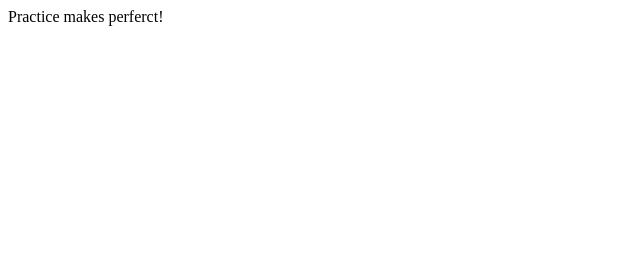
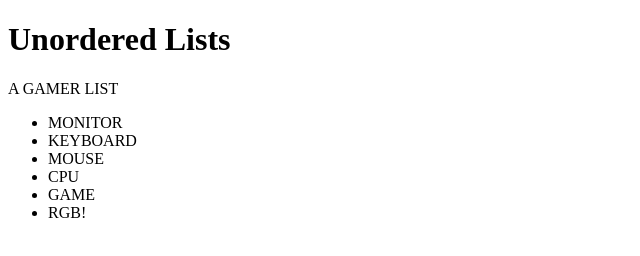
Before and after one commit to Juarez-Diego/CourseraTest, a plain HTML site: page Site/index.html in a window 1280 px wide. Shown: the whole page, without its empty margins (0-640 px from the left). Drawn offline with Linux system fonts and the light colour scheme.

Commit message:
List practice

```diff
--- a/Site/index.html
+++ b/Site/index.html
@@ -2,14 +2,22 @@
   <html>
   <head>
     <meta charet="utf-8">
-    <title> My very first website </title>
-
+    <title>Testing out Lists</title>
   </head>
   <body>
-      Practice makes perferct!
+      <h1>Unordered Lists</h1>
+      <div>
+          A GAMER LIST
 
+          <ul>
+            <li>MONITOR</li>
+            <li>KEYBOARD</li>
+            <li>MOUSE</li>
+            <li>CPU</li>
+            <li>GAME</li>
+            <li>RGB!</li>
+          </ul>
 
-
-
+       </div>
   </body>
   </html>
```
